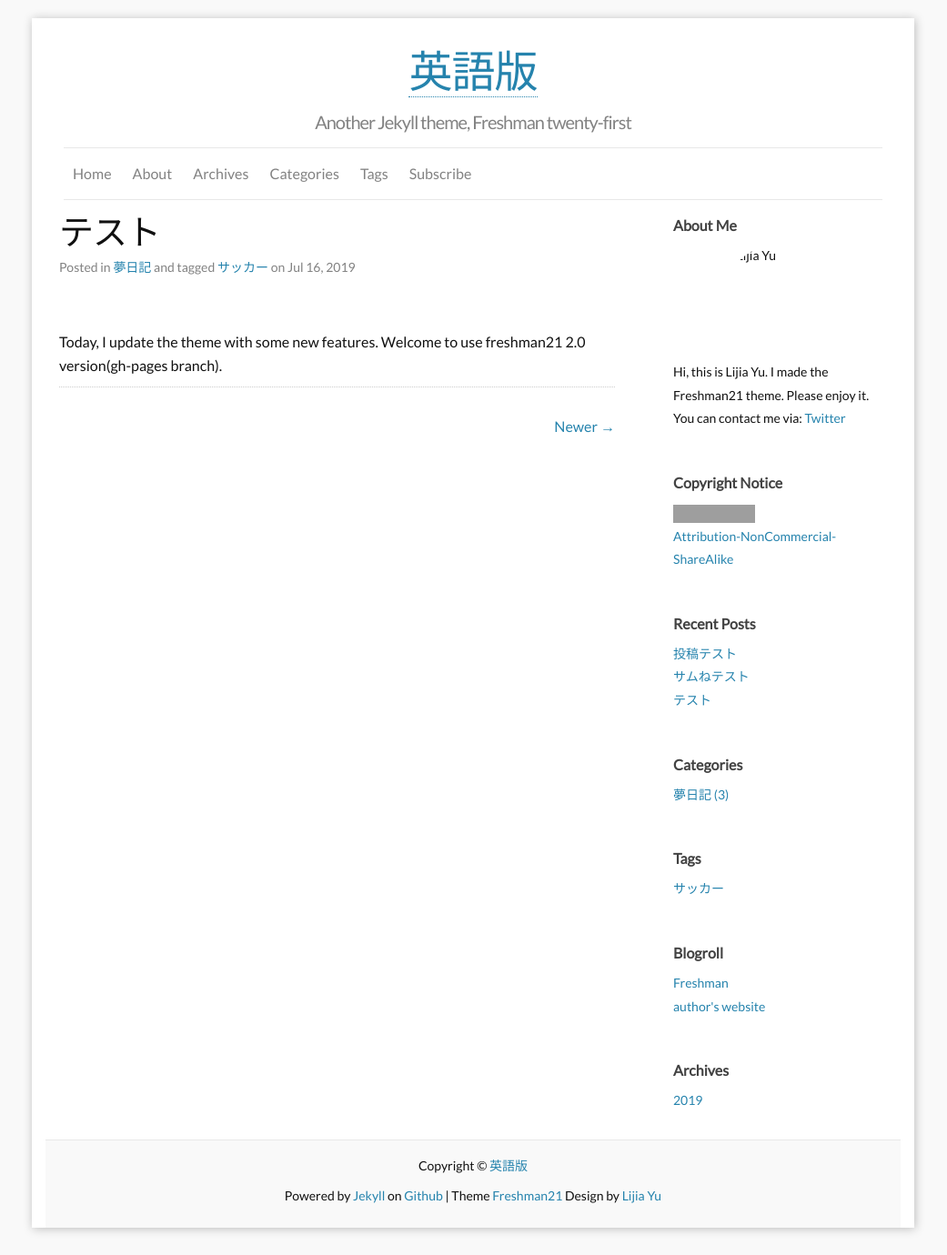
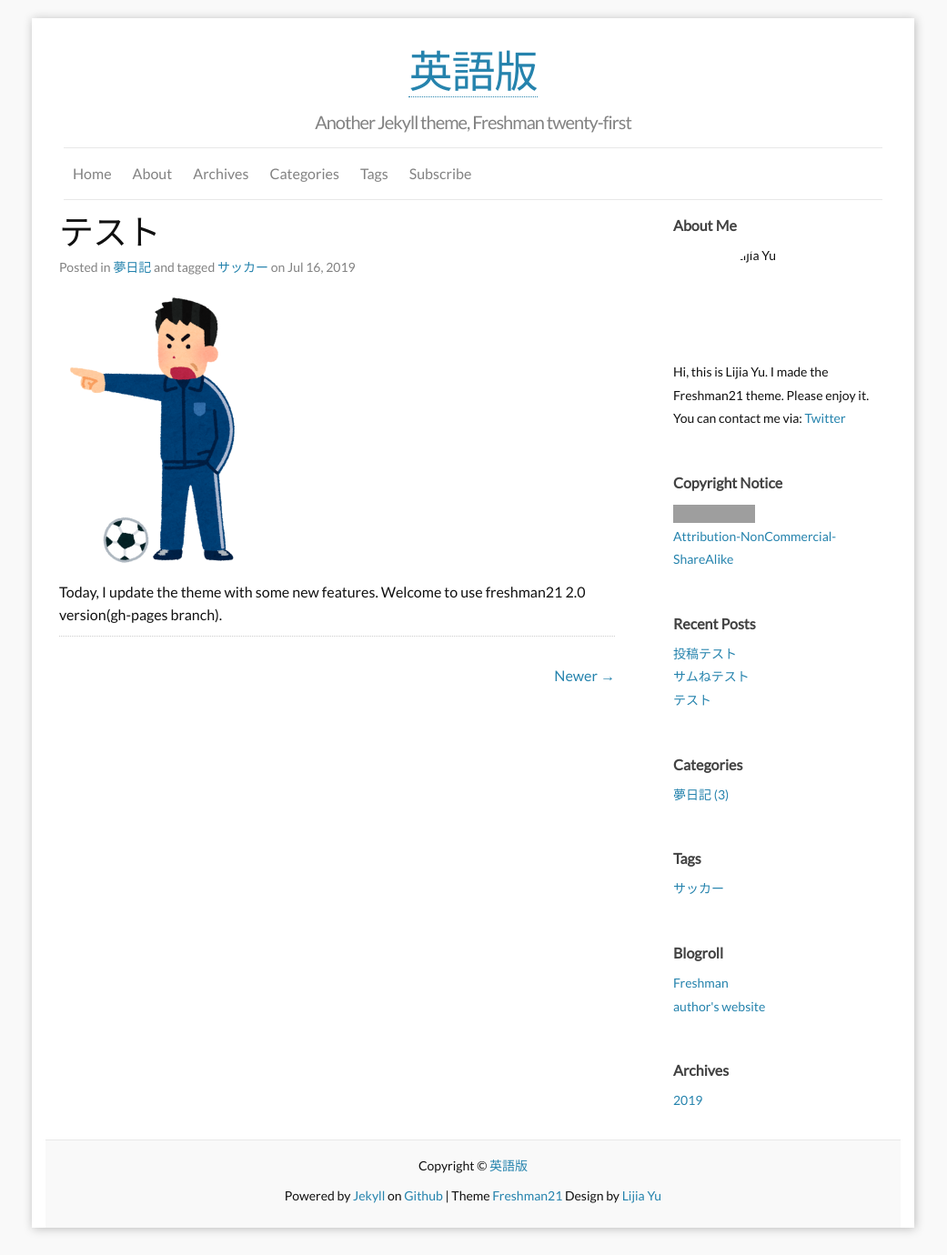
Before and after one commit to karate-bakabon/diary-en, a Jekyll site: the page built from _posts/2019-07-16-d1 .md, in a window 1280 px wide. Shown: the whole page at 91% size, without its empty margins (120-1161 px from the left). Built offline with Jekyll 4.4.1, drawn with Linux system fonts in a browser that asks for light colours; grey boxes are pictures that could not be loaded.

Commit message:
Add files via upload

```diff
--- a/index.html
+++ b/index.html
@@ -37,7 +37,7 @@ layout: default
 
     <article class="post-content" itemprop="articleBody">
       {{ post.description }}
-    <img class="thum" src="../diary/{{ post.thumbnail }}">
+    <img class="thum" src="{{ post.thumbnail }}">
     </article> <hr />
 
     {% endfor %}
```
Also changed, not shown: assets/img/767ced23-4f62-444d-91ca-f1c99c20a8dd-300x169.jpg (added), assets/img/sports_soccer_kantoku-236x300.png (added).
